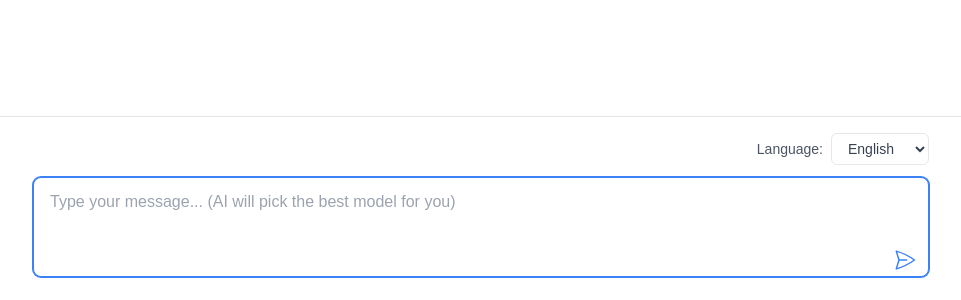
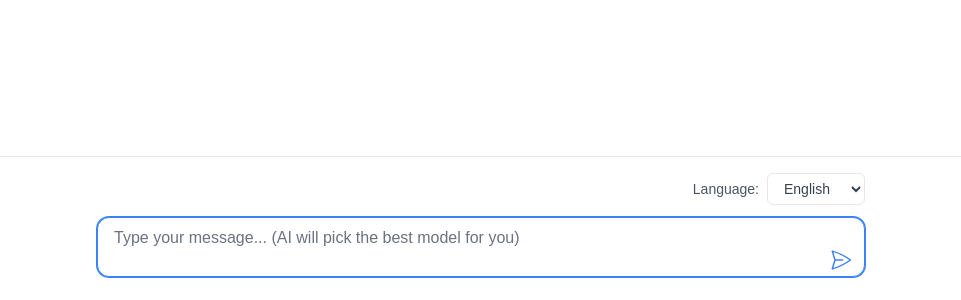
Before and after one commit to nerissa666/portfolio, a Next.js app: page /chat in a window 1280 px wide. Shown: the part 500-800 px from the top of the page, without its empty margins (159-1120 px from the left). Built offline with nearby package versions, Linux system fonts and the light colour scheme.

Commit message:
finalize

```diff
--- a/app/chat/_chat.tsx
+++ b/app/chat/_chat.tsx
@@ -1,15 +1,196 @@
 "use client";
 
 import { useState, useRef, useEffect } from "react";
+import React from "react";
 import { getChatResponse } from "./chat.action";
+import { throttle } from "lodash";
+import "katex/dist/katex.min.css";
+
 import ReactMarkdown from "react-markdown";
-import remarkGfm from "remark-gfm";
+import rehypeKatex from "rehype-katex";
+import remarkMath from "remark-math";
 import rehypeHighlight from "rehype-highlight";
-import "highlight.js/styles/github-dark.css";
+import "highlight.js/styles/github.css";
+import {} from "react-dom";
 
+// Markdown component with memoization since it's pure
+const MarkdownContent = React.memo(({ content }: { content: string }) => {
+  const processedContent = content
+    .replace(/\\\(/g, "$$")
+    .replace(/\\\)/g, "$$")
+    .replace(/\\\[/g, "$$")
+    .replace(/\\\]/g, "$$");
+
+  return (
+    <ReactMarkdown
+      remarkPlugins={[remarkMath]}
+      rehypePlugins={[rehypeKatex, rehypeHighlight]}
+      className="prose max-w-none space-y-4 [&>p]:leading-relaxed [&>*]:font-normal"
+    >
+      {processedContent}
+    </ReactMarkdown>
+  );
+});
+
+// Loading indicator component
+const LoadingDots = () => (
+  <span className="inline-flex items-center">
+    <span className="animate-bounce">.</span>
+    <span className="animate-bounce" style={{ animationDelay: "0.2s" }}>
+      .
+    </span>
+    <span className="animate-bounce" style={{ animationDelay: "0.4s" }}>
+      .
+    </span>
+  </span>
+);
+
+// Language selector component
+const LanguageSelector = React.memo(
+  ({
+    language,
+    onLanguageChange,
+  }: {
+    language: "zh" | "en";
+    onLanguageChange: (lang: "zh" | "en") => void;
+  }) => (
+    <div className="mb-3 flex items-center justify-end gap-2">
+      <label
+        htmlFor="language-select"
+        className="text-sm text-gray-600 font-medium"
+      >
+        Language:
+      </label>
+      <select
+        id="language-select"
+        value={language}
+        onChange={(e) => onLanguageChange(e.target.value as "zh" | "en")}
+        className="text-sm px-3 py-1.5 rounded-md border border-gray-200
+          focus:border-blue-500 focus:ring-1 focus:ring-blue-500 focus:outline-none
+          bg-white hover:border-blue-500 transition-colors text-gray-700
+          cursor-pointer"
+      >
+        <option value="zh">Chinese</option>
+        <option value="en">English</option>
+      </select>
+    </div>
+  )
+);
+
+// Message component
+const Message = React.memo(
+  ({
+    message,
+  }: {
+    message: { role: string; content: string; mode?: string };
+  }) => (
+    <div
+      className={`mb-4 ${message.role === "user" ? "text-right" : "text-left"}`}
+    >
+      <div
+        className={`inline-block max-w-[85%] rounded-2xl px-4 py-3 ${
+          message.role === "user"
+            ? "bg-blue-600 text-white"
+            : "bg-gray-100 text-gray-900"
+        }`}
+      >
+        {message.role === "assistant" && message.mode && (
+          <div className="text-xs text-gray-600 mb-1">
+            {message.mode === "deep reasoning" && "🤔 Deep"}
+            {message.mode === "some reasoning" && "💭 Thinking"}
+            {message.mode === "serious chat" && "💬 Serious"}
+            {message.mode === "casual chat" && "😊 Casual"}
+          </div>
+        )}
+        <div className="prose max-w-none">
+          {message.content !== "\u200B" ? (
+            <MarkdownContent content={message.content} />
+          ) : (
+            <LoadingDots />
+          )}
+        </div>
+      </div>
+    </div>
+  )
+);
+
+// Input form component
+const ChatInput = React.memo(
+  ({
+    input,
+    isLoading,
+    language,
+    inputRef,
+    onInputChange,
+    onSubmit,
+  }: {
+    input: string;
+    isLoading: boolean;
+    language: "zh" | "en";
+    inputRef: React.RefObject<HTMLTextAreaElement>;
+    onInputChange: (value: string) => void;
+    onSubmit: (e: React.FormEvent) => void;
+  }) => (
+    <div className="relative">
+      <textarea
+        ref={inputRef}
+        value={input}
+        onChange={(e) => onInputChange(e.target.value)}
+        placeholder={
+          language === "zh"
+            ? "输入消息...(AI会自动选择模型)"
+            : "Type your message... (AI will pick the best model for you)"
+        }
+        className="w-full rounded-xl border border-gray-300 bg-white px-4 py-2 pr-12
+          text-gray-900 placeholder-gray-500
+          focus:border-blue-500 focus:ring-1 focus:ring-blue-500 focus:outline-none
+          resize-none h-[60px]"
+        disabled={isLoading}
+        onKeyDown={(e) => {
+          if (e.key === "Enter" && !e.shiftKey) {
+            e.preventDefault();
+            onSubmit(e);
+          }
+        }}
+      />
+      {isLoading ? (
+        <div className="absolute right-3 bottom-3">
+          <div className="animate-spin h-6 w-6 border-2 border-gray-300 rounded-full border-t-gray-600" />
+        </div>
+      ) : (
+        <button
+          type="submit"
+          disabled={isLoading}
+          className="absolute right-3 bottom-3 text-blue-500 hover:text-blue-600 disabled:opacity-50"
+        >
+          <svg
+            xmlns="http://www.w3.org/2000/svg"
+            fill="none"
+            viewBox="0 0 24 24"
+            strokeWidth={1.5}
+            stroke="currentColor"
+            className="w-6 h-6"
+          >
+            <path
+              strokeLinecap="round"
+              strokeLinejoin="round"
+              d="M6 12L3.269 3.126A59.768 59.768 0 0121.485 12 59.77 59.77 0 013.27 20.876L5.999 12zm0 0h7.5"
+            />
+          </svg>
+        </button>
+      )}
+    </div>
+  )
+);
+
+// Main chat interface
 export const ChatInterface = () => {
   const [messages, setMessages] = useState<
-    Array<{ role: string; content: string; mode?: string }>
+    Array<{
+      role: "system" | "user" | "assistant";
+      content: string;
+      mode?: string;
+    }>
   >([]);
   const [input, setInput] = useState("");
   const [isLoading, setIsLoading] = useState(false);
@@ -17,18 +198,18 @@ export const ChatInterface = () => {
   const messagesEndRef = useRef<HTMLDivElement>(null);
   const inputRef = useRef<HTMLTextAreaElement>(null);
 
-  const scrollToBottom = () => {
-    messagesEndRef.current?.scrollIntoView({ behavior: "smooth" });
-  };
+  const scrollToBottom = useRef(
+    throttle(() => {
+      messagesEndRef.current?.scrollIntoView({ behavior: "smooth" });
+    }, 250)
+  ).current;
 
   useEffect(() => {
-    if (!isLoading) {
-      scrollToBottom();
-      if (inputRef.current) {
-        inputRef.current.focus();
-      }
+    scrollToBottom();
+    if (inputRef.current) {
+      inputRef.current.focus();
     }
-  }, [isLoading]);
+  }, [messages]);
 
   const handleSubmit = async (e: React.FormEvent) => {
     e.preventDefault();
@@ -38,31 +219,24 @@ export const ChatInterface = () => {
     const currentMessage = input;
     setInput("");
 
-    // Add user message immediately
     setMessages((prev) => [...prev, { role: "user", content: currentMessage }]);
-
-    // Ensure scroll after adding user message
-    setTimeout(scrollToBottom, 0);
 
     try {
       const generator = await getChatResponse(
-        [...messages, { role: "user", content: currentMessage }],
+        [...messages.slice(-9), { role: "user", content: currentMessage }],
         language
       );
 
-      // Get first chunk to determine mode immediately
       const firstChunk = await generator.next();
       if (!firstChunk.done) {
         const { mode: initialMode } = firstChunk.value;
         let fullAnswer = firstChunk.value.text || "";
 
-        // Add assistant message with empty content but with mode
         setMessages((prev) => [
           ...prev,
           { role: "assistant", content: fullAnswer, mode: initialMode },
         ]);
 
-        // Process remaining chunks
         for await (const { text, mode } of generator) {
           fullAnswer += text;
           setMessages((prev) => {
@@ -75,7 +249,6 @@ export const ChatInterface = () => {
             };
             return newMessages;
           });
-          setTimeout(scrollToBottom, 0);
         }
       }
     } catch (error) {
@@ -93,132 +266,34 @@ export const ChatInterface = () => {
   };
 
   return (
-    <div className="fixed inset-0 flex flex-col">
+    <div className="fixed inset-0 flex flex-col bg-white">
       <div className="flex-1 overflow-hidden">
-        <div className="h-full mx-auto w-full max-w-4xl">
-          <div className="h-full overflow-y-auto p-4 pb-[160px]">
+        <div className="h-full mx-auto w-full max-w-3xl">
+          <div className="h-full overflow-y-auto p-4 pb-[120px]">
             {messages.map((message, index) => (
-              <div
-                key={index}
-                className={`mb-6 ${
-                  message.role === "user" ? "text-right" : "text-left"
-                }`}
-              >
-                <div
-                  className={`inline-block max-w-[80%] rounded-lg px-4 py-2 ${
-                    message.role === "user"
-                      ? "bg-blue-500 text-white"
-                      : "bg-gray-100 text-gray-900"
-                  }`}
-                >
-                  {message.role === "assistant" && message.mode && (
-                    <div className="text-xs text-gray-500 mb-1">
-                      {message.mode === "deep reasoning" && "🤔 Deep"}
-                      {message.mode === "some reasoning" && "💭 Thinking"}
-                      {message.mode === "serious chat" && "💬 Serious"}
-                      {message.mode === "casual chat" && "😊 Casual"}
-                    </div>
-                  )}
-                  <ReactMarkdown
-                    remarkPlugins={[remarkGfm]}
-                    rehypePlugins={[rehypeHighlight]}
-                    className="prose"
-                  >
-                    {message.content || (
-                      <span className="inline-flex items-center">
-                        <span className="animate-bounce">.</span>
-                        <span
-                          className="animate-bounce"
-                          style={{ animationDelay: "0.2s" }}
-                        >
-                          .
-                        </span>
-                        <span
-                          className="animate-bounce"
-                          style={{ animationDelay: "0.4s" }}
-                        >
-                          .
-                        </span>
-                      </span>
-                    )}
-                  </ReactMarkdown>
-                </div>
-              </div>
+              <Message key={index} message={message} />
             ))}
             <div ref={messagesEndRef} />
+            <div className="h-12" />
           </div>
         </div>
       </div>
 
-      <div className="p-4 bg-white border-t fixed bottom-0 left-0 right-0 shadow-lg">
-        <div className="mx-auto w-full max-w-4xl">
+      <div className="p-4 bg-white border-t border-gray-200 fixed bottom-0 left-0 right-0">
+        <div className="mx-auto w-full max-w-3xl">
           <form onSubmit={handleSubmit} className="relative">
-            <div className="mb-3 flex items-center justify-end gap-2">
-              <label
-                htmlFor="language-select"
-                className="text-sm text-gray-600 font-medium"
-              >
-                Language:
-              </label>
-              <select
-                id="language-select"
-                value={language}
-                onChange={(e) => setLanguage(e.target.value as "zh" | "en")}
-                className="text-sm px-3 py-1.5 rounded-md border border-gray-200
-                  focus:border-blue-500 focus:ring-1 focus:ring-blue-500 focus:outline-none
-                  bg-white hover:border-blue-500 transition-colors text-gray-700
-                  cursor-pointer"
-              >
-                <option value="zh">Chinese</option>
-                <option value="en">English</option>
-              </select>
-            </div>
-            <div className="relative">
-              <textarea
-                ref={inputRef}
-                value={input}
-                onChange={(e) => setInput(e.target.value)}
-                placeholder={
-                  language === "zh"
-                    ? "输入消息...(AI会自动选择模型)"
-                    : "Type your message... (AI will pick the best model for you)"
-                }
-                className="w-full rounded-lg border border-gray-300 px-4 py-3 pr-12 focus:border-blue-500 focus:ring-1 focus:ring-blue-500 focus:outline-none resize-none h-[100px]"
-                disabled={isLoading}
-                onKeyDown={(e) => {
-                  if (e.key === "Enter" && !e.shiftKey) {
-                    e.preventDefault();
-                    handleSubmit(e);
-                  }
-                }}
-              />
-              {isLoading ? (
-                <div className="absolute right-3 bottom-3">
-                  <div className="animate-spin h-6 w-6 border-2 border-gray-300 rounded-full border-t-gray-600" />
-                </div>
-              ) : (
-                <button
-                  type="submit"
-                  disabled={isLoading}
-                  className="absolute right-3 bottom-3 text-blue-500 hover:text-blue-600 disabled:opacity-50"
-                >
-                  <svg
-                    xmlns="http://www.w3.org/2000/svg"
-                    fill="none"
-                    viewBox="0 0 24 24"
-                    strokeWidth={1.5}
-                    stroke="currentColor"
-                    className="w-6 h-6"
-                  >
-                    <path
-                      strokeLinecap="round"
-                      strokeLinejoin="round"
-                      d="M6 12L3.269 3.126A59.768 59.768 0 0121.485 12 59.77 59.77 0 013.27 20.876L5.999 12zm0 0h7.5"
-                    />
-                  </svg>
-                </button>
-              )}
-            </div>
+            <LanguageSelector
+              language={language}
+              onLanguageChange={setLanguage}
+            />
+            <ChatInput
+              input={input}
+              isLoading={isLoading}
+              language={language}
+              inputRef={inputRef}
+              onInputChange={setInput}
+              onSubmit={handleSubmit}
+            />
           </form>
         </div>
       </div>
--- a/next.config.mjs
+++ b/next.config.mjs
@@ -5,6 +5,7 @@ const nextConfig = {
     ppr: true,
     newDevOverlay: true,
     inlineCss: true,
+    reactCompiler: true,
   },
   eslint: {
     ignoreDuringBuilds: true,
```
Also changed, not shown: app/chat/chat.action.ts (+11 -6 lines), package.json (+9 -0 lines), 1 other file (tests, documents, lock files or other folders).
